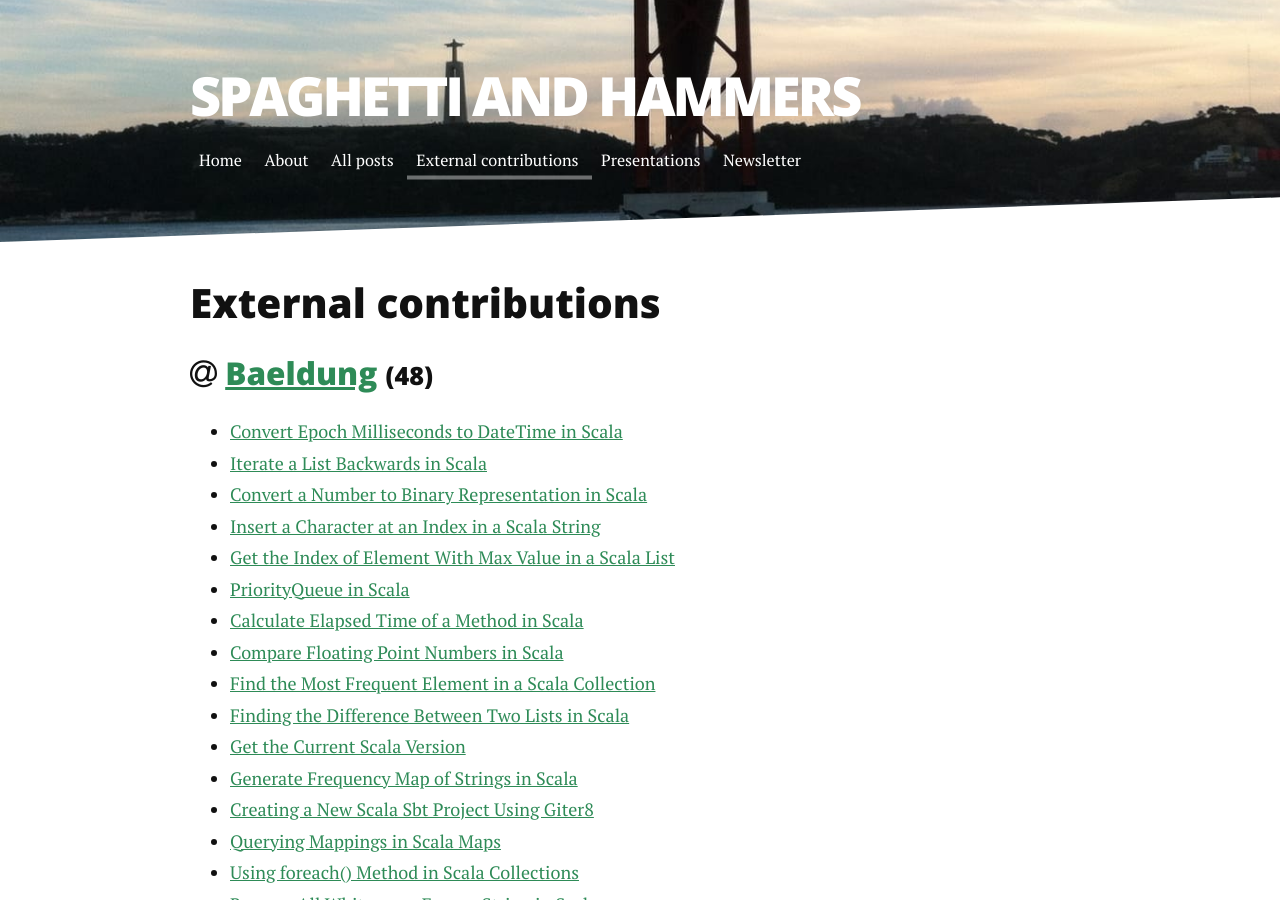
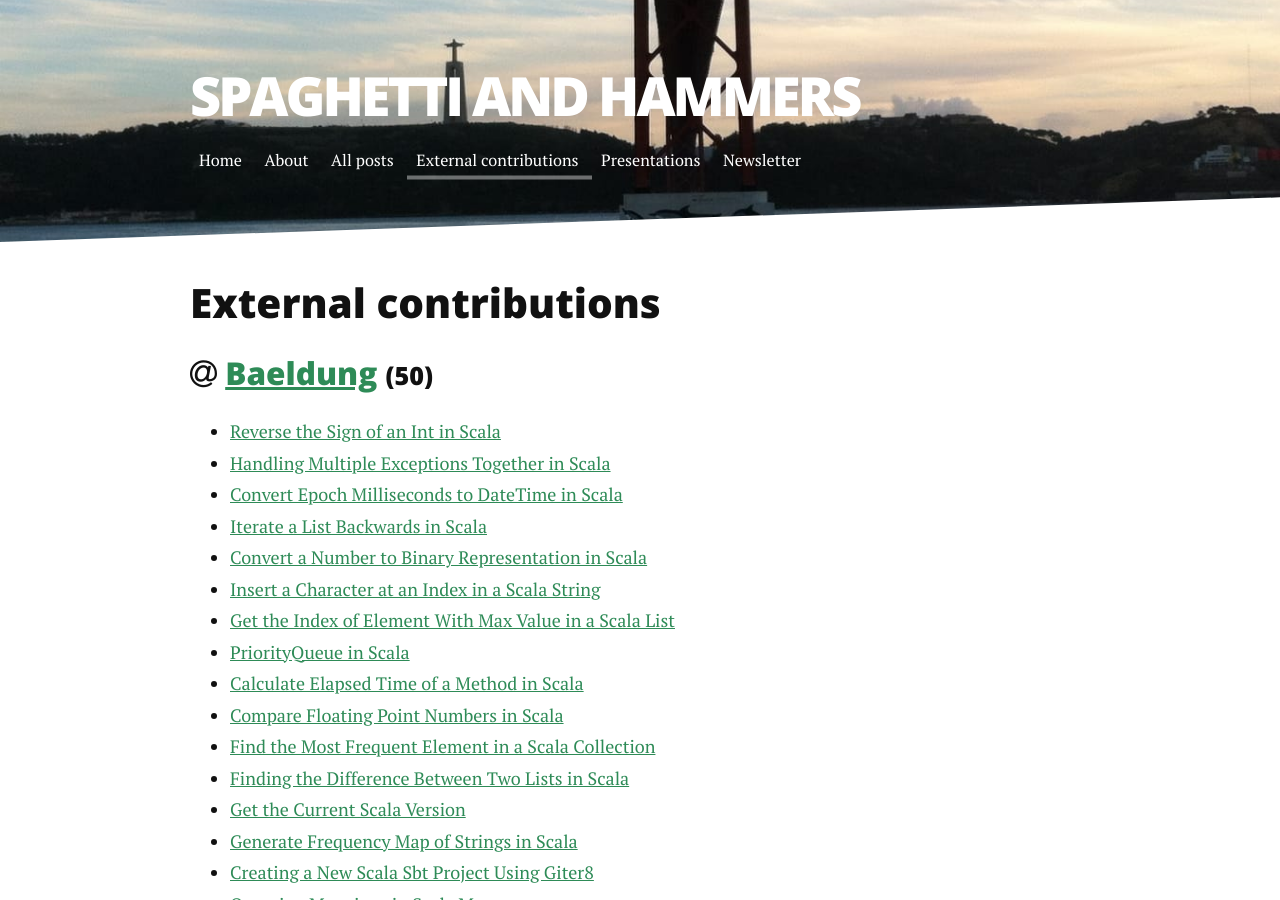
Before and after one commit to pedrorijo91/pedrorijo91.github.io, a Jekyll site: the page built from external.html, in a window 1280 px wide and 900 px high. Built offline with Jekyll 4.4.1, drawn with Linux system fonts in a browser that asks for light colours.

Commit message:
Update external.html

```diff
--- a/external.html
+++ b/external.html
@@ -11,6 +11,9 @@ title: External contributions
 
     <ul>
       <!-- <li><a href=""></a></li> -->
+
+      <li><a href="https://www.baeldung.com/scala/integer-reverse-sign">Reverse the Sign of an Int in Scala</a></li>
+      <li><a href="https://www.baeldung.com/scala/handling-multiple-exceptions">Handling Multiple Exceptions Together in Scala</a></li>
       <li><a href="https://www.baeldung.com/scala/epoch-milliseconds-datetime">Convert Epoch Milliseconds to DateTime in Scala</a></li>
       <li><a href="https://www.baeldung.com/scala/iterate-list-in-reverse">Iterate a List Backwards in Scala</a></li>
       <li><a href="https://www.baeldung.com/scala/convert-number-binary-system">Convert a Number to Binary Representation in Scala</a></li>
```
